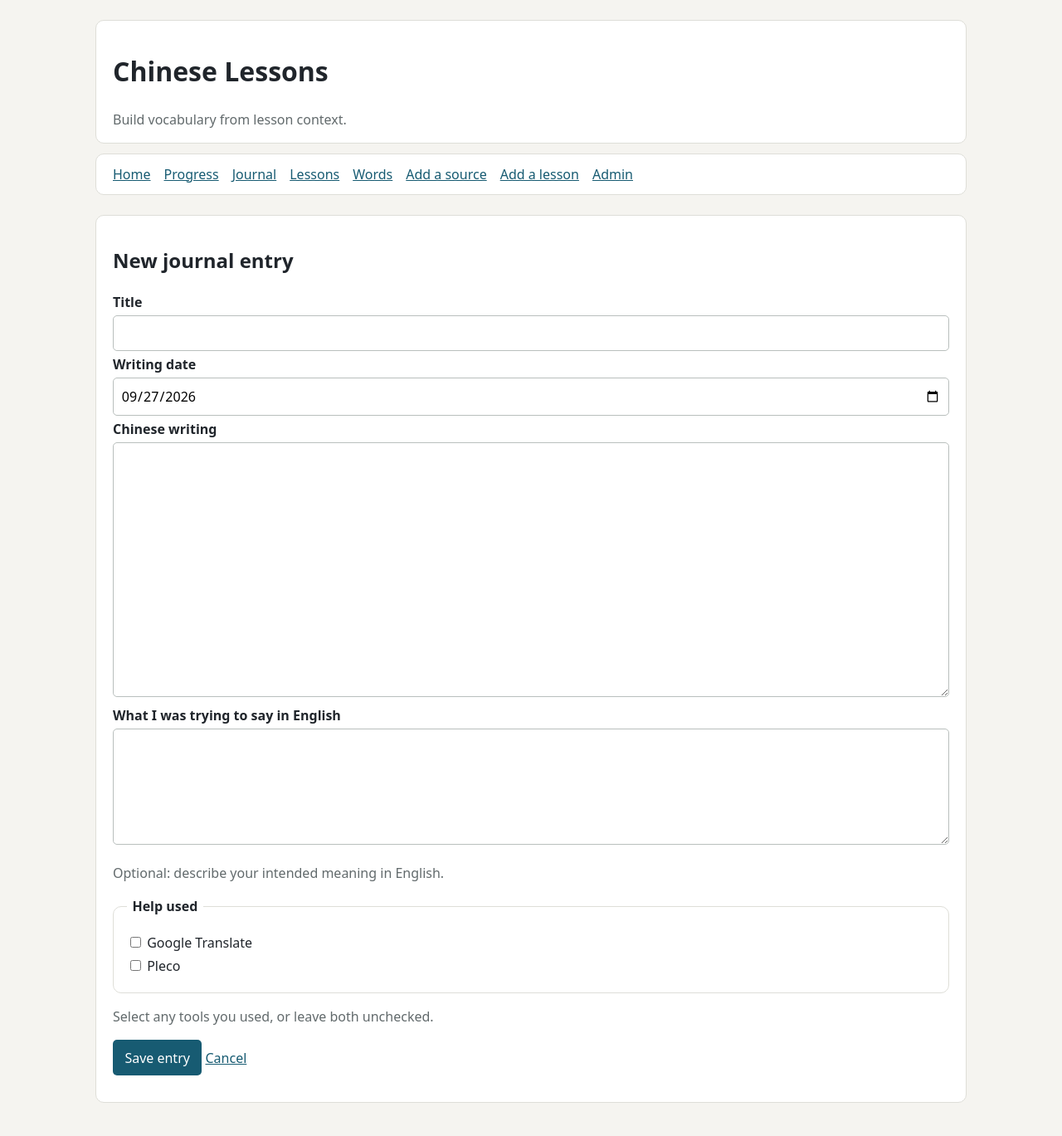
After one commit to beirern/Chinese, a Django app: page /journal/new/ in a window 1280 px wide. The commit adds this page. Shown: the whole page at 83% size. Run offline with Django 5.2, Linux system fonts and the light colour scheme.

Commit message:
Add journal entries with writing dates and help tracking

```diff
--- a/chinese_site/urls.py
+++ b/chinese_site/urls.py
@@ -22,6 +22,10 @@ urlpatterns = [
     path('admin/', admin.site.urls),
     path('', lesson_views.home, name='home'),
     path('progress/', lesson_views.progress, name='progress'),
+    path('journal/', lesson_views.journal_list, name='journal-list'),
+    path('journal/new/', lesson_views.journal_save, name='journal-create'),
+    path('journal/<int:pk>/', lesson_views.journal_detail, name='journal-detail'),
+    path('journal/<int:pk>/edit/', lesson_views.journal_save, name='journal-edit'),
     path('lessons/', lesson_views.lesson_list, name='lesson-list'),
     path('words/', lesson_views.word_list, name='word-list'),
     path('words/sync-anki/', lesson_views.word_sync_anki, name='word-sync-anki'),
--- /dev/null
+++ b/lessons/forms.py
@@ -0,0 +1,23 @@
+from django import forms
+
+from .models import JournalEntry
+
+
+class JournalEntryForm(forms.ModelForm):
+    help_used = forms.MultipleChoiceField(
+        choices=JournalEntry.HelpUsed.choices,
+        required=False,
+        widget=forms.CheckboxSelectMultiple,
+        label="Help used",
+        help_text="Select any tools you used, or leave both unchecked.",
+    )
+
+    class Meta:
+        model = JournalEntry
+        fields = ("title", "written_on", "text", "english_note", "help_used")
+        widgets = {
+            "written_on": forms.DateInput(format="%Y-%m-%d", attrs={"type": "date"}),
+            "text": forms.Textarea(attrs={"rows": 12, "lang": "zh-Hant"}),
+            "english_note": forms.Textarea(attrs={"rows": 5}),
+        }
+        help_texts = {"english_note": "Optional: describe your intended meaning in English."}
--- a/lessons/models.py
+++ b/lessons/models.py
@@ -1,4 +1,36 @@
 from django.db import models
+from django.core.exceptions import ValidationError
+from django.utils import timezone
+
+
+def validate_journal_help(value):
+    if not isinstance(value, list) or any(item not in ("google_translate", "pleco") for item in value):
+        raise ValidationError("Select Google Translate, Pleco, or both.")
+
+
+class JournalEntry(models.Model):
+    class HelpUsed(models.TextChoices):
+        GOOGLE_TRANSLATE = "google_translate", "Google Translate"
+        PLECO = "pleco", "Pleco"
+
+    title = models.CharField(max_length=200, blank=True)
+    text = models.TextField(verbose_name="Chinese writing")
+    english_note = models.TextField(blank=True, verbose_name="What I was trying to say in English")
+    help_used = models.JSONField(default=list, blank=True, validators=[validate_journal_help])
+    written_on = models.DateField(default=timezone.localdate, verbose_name="Writing date")
+    created_at = models.DateTimeField(auto_now_add=True)
+    updated_at = models.DateTimeField(auto_now=True)
+
+    class Meta:
+        ordering = ("-written_on", "-created_at", "-id")
+        verbose_name_plural = "journal entries"
+
+    def __str__(self):
+        return f"{self.written_on}: {self.title or self.text[:60]}"
+
+    @property
+    def help_used_labels(self):
+        return [label for value, label in self.HelpUsed.choices if value in self.help_used]
 
 
 class Word(models.Model):
--- a/lessons/templates/lessons/base.html
+++ b/lessons/templates/lessons/base.html
@@ -9,7 +9,7 @@
     body { max-width: 1050px; margin: 0 auto; padding: 1.5rem; }
     header, nav, .card, fieldset { background: white; border: 1px solid #deded8; border-radius: 10px; }
     header { padding: 1rem 1.25rem; }
-    nav { display: flex; gap: 1rem; padding: .75rem 1.25rem; margin: .75rem 0 1.5rem; }
+    nav { display: flex; flex-wrap: wrap; gap: 1rem; padding: .75rem 1.25rem; margin: .75rem 0 1.5rem; }
     a { color: #175b72; }
     .card { padding: 1rem 1.25rem; margin: 1rem 0; }
     .stats { display: grid; grid-template-columns: repeat(auto-fit, minmax(180px, 1fr)); gap: 1rem; }
@@ -51,12 +51,16 @@
     .success { color: #17633d; background: #e9f5ed; padding: .75rem; border-radius: 6px; }
     .error { color: #8c2525; background: #fbecec; padding: .75rem; border-radius: 6px; }
     .muted { color: #626a6c; }
+    .journal-text { white-space: pre-wrap; overflow-wrap: anywhere; }
+    .journal-writing { font-size: 1.2rem; line-height: 1.9; }
+    .journal-help input { width: auto; }
+    .journal-help label { font-weight: normal; }
     @media (max-width: 760px) { body { padding: .75rem; } .entry-row { grid-template-columns: repeat(2, minmax(120px, 1fr)); } }
   </style>
 </head>
 <body>
   <header><h1>Chinese Lessons</h1><div class="muted">Build vocabulary from lesson context.</div></header>
-  <nav><a href="{% url 'home' %}">Home</a><a href="{% url 'progress' %}">Progress</a><a href="{% url 'lesson-list' %}">Lessons</a><a href="{% url 'word-list' %}">Words</a><a href="{% url 'source-create' %}">Add a source</a><a href="{% url 'lesson-create' %}">Add a lesson</a><a href="{% url 'admin:index' %}">Admin</a></nav>
+  <nav><a href="{% url 'home' %}">Home</a><a href="{% url 'progress' %}">Progress</a><a href="{% url 'journal-list' %}">Journal</a><a href="{% url 'lesson-list' %}">Lessons</a><a href="{% url 'word-list' %}">Words</a><a href="{% url 'source-create' %}">Add a source</a><a href="{% url 'lesson-create' %}">Add a lesson</a><a href="{% url 'admin:index' %}">Admin</a></nav>
   {% if messages %}<div class="messages">{% for message in messages %}<p class="{{ message.tags }}">{{ message }}</p>{% endfor %}</div>{% endif %}
   <main>{% block content %}{% endblock %}</main>
 </body>
--- /dev/null
+++ b/lessons/templates/lessons/journal_form.html
@@ -0,0 +1,24 @@
+{% extends "lessons/base.html" %}
+{% block title %}{% if entry %}Edit{% else %}New{% endif %} journal entry · Chinese Lessons{% endblock %}
+{% block content %}
+<section class="card">
+  <h2>{% if entry %}Edit{% else %}New{% endif %} journal entry</h2>
+  <form method="post">
+    {% csrf_token %}
+    {{ form.non_field_errors }}
+    {% for field in form %}
+    <div>
+      {% if field.name == "help_used" %}
+      <fieldset class="journal-help"><legend>{{ field.label }}</legend>{{ field }}</fieldset>
+      {% else %}
+      <label for="{{ field.id_for_label }}">{{ field.label }}</label>{{ field }}
+      {% endif %}
+      {% if field.help_text %}<p class="muted">{{ field.help_text }}</p>{% endif %}
+      {{ field.errors }}
+    </div>
+    {% endfor %}
+    <p><button type="submit">Save entry</button>
+    {% if entry %}<a href="{% url 'journal-detail' entry.pk %}">Cancel</a>{% else %}<a href="{% url 'journal-list' %}">Cancel</a>{% endif %}</p>
+  </form>
+</section>
+{% endblock %}
--- a/lessons/views.py
+++ b/lessons/views.py
@@ -11,13 +11,33 @@ from django.db.models.functions import TruncDate
 from django.http import HttpResponse
 from django.db import transaction
 from django.forms import formset_factory
-from django.shortcuts import redirect, render
+from django.shortcuts import get_object_or_404, redirect, render
 from django.urls import reverse
 from django.utils import timezone
 from django.views.decorators.http import require_POST
 
 from .anki_sync import AnkiSyncError, sync_anki_progress
-from .models import AnkiProgress, Lesson, Source, Word
+from .models import AnkiProgress, JournalEntry, Lesson, Source, Word
+from .forms import JournalEntryForm
+
+
+def journal_list(request):
+    return render(request, "lessons/journal_list.html", {"entries": JournalEntry.objects.all()})
+
+
+def journal_detail(request, pk):
+    entry = get_object_or_404(JournalEntry, pk=pk)
+    return render(request, "lessons/journal_detail.html", {"entry": entry})
+
+
+def journal_save(request, pk=None):
+    entry = get_object_or_404(JournalEntry, pk=pk) if pk is not None else None
+    form = JournalEntryForm(request.POST if request.method == "POST" else None, instance=entry)
+    if request.method == "POST" and form.is_valid():
+        entry = form.save()
+        messages.success(request, "Journal entry saved.")
+        return redirect("journal-detail", pk=entry.pk)
+    return render(request, "lessons/journal_form.html", {"form": form, "entry": entry})
 
 
 class LessonForm(forms.ModelForm):
```
Also changed, not shown: lessons/admin.py (+11 -1 lines), lessons/templates/lessons/journal_detail.html (added, +17 -0 lines), lessons/templates/lessons/journal_list.html (added, +19 -0 lines), lessons/tests.py (+84 -1 lines), lessons/migrations/0010_journalentry.py (added), lessons/migrations/0011_journalentry_help_used.py (added), lessons/migrations/0012_journalentry_multiple_help.py (added), lessons/migrations/0013_journalentry_title.py (added).
